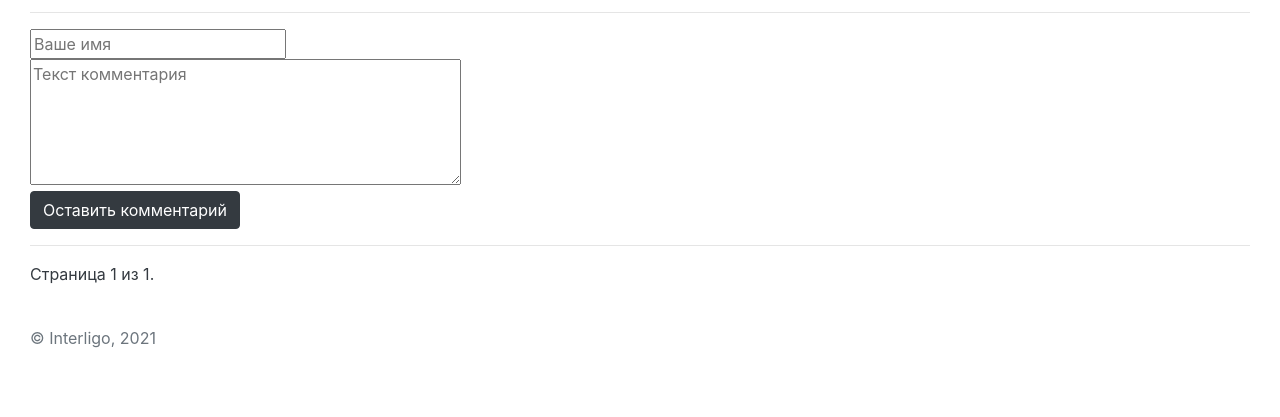
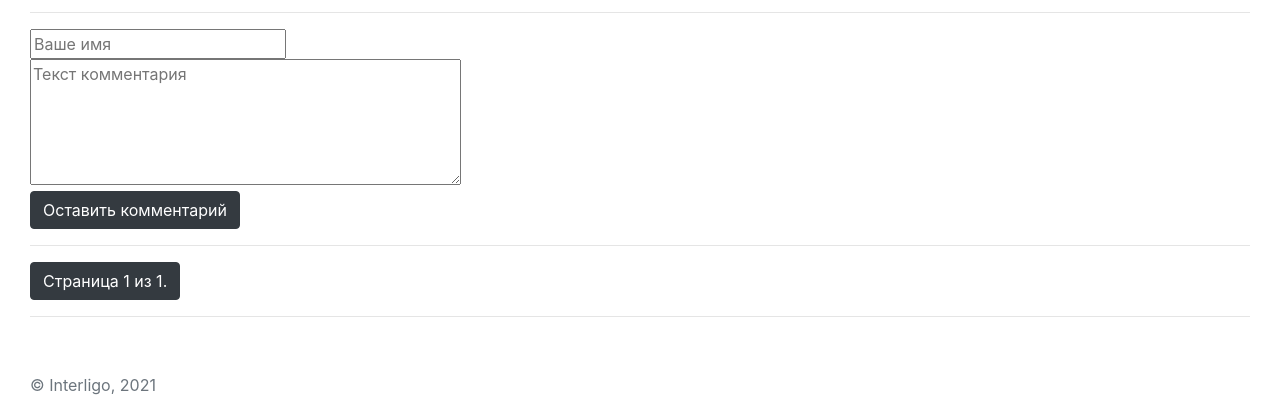
Before and after one commit to Interligo/django-blog-for-stories, a Django app: page /stories/1/ in a window 1280 px wide. Shown: the part 520-937 px from the top of the page. Before the commit the page ends 868 px from the top, so only its background shows below. Run offline with Django 3.2, Linux system fonts and the light colour scheme; tables that the repository leaves empty hold one stand-in row (values such as "Sample post"); parts of the project's set-up code (start-up, migrations or seed data) failed here and were passed over; some libraries are stand-ins or nearby versions.

Commit message:
Update pagination template: add buttons

```diff
--- a/blog/blog/templates/pagination.html
+++ b/blog/blog/templates/pagination.html
@@ -2,15 +2,16 @@
 <div class="pagination pagination-lg">
     <span class="step-links">
         {% if page.has_previous %}
-            <a class="p-2 text-dark" href="?page={{ page.previous_page_number }}"> Предыдущая. </a>
+            <a class="btn btn-dark" href="?page={{ page.previous_page_number }}">Перейти на предыдущую страницу.</a>
         {% endif %}
         <span class="current">
-            <a class="text-dark">
+            <a class="btn btn-dark">
                 Страница {{ page.number }} из {{ page.paginator.num_pages }}.
             </a>
         </span>
         {% if page.has_next %}
-            <a class="p-2 texgit-dark" href="?page={{ page.next_page_number }}"> Следующая. </a>
+            <a class="btn btn-dark" href="?page={{ page.next_page_number }}">Перейти на следующую страницу.</a>
         {% endif %}
     </span>
 </div>
+<hr>
```
